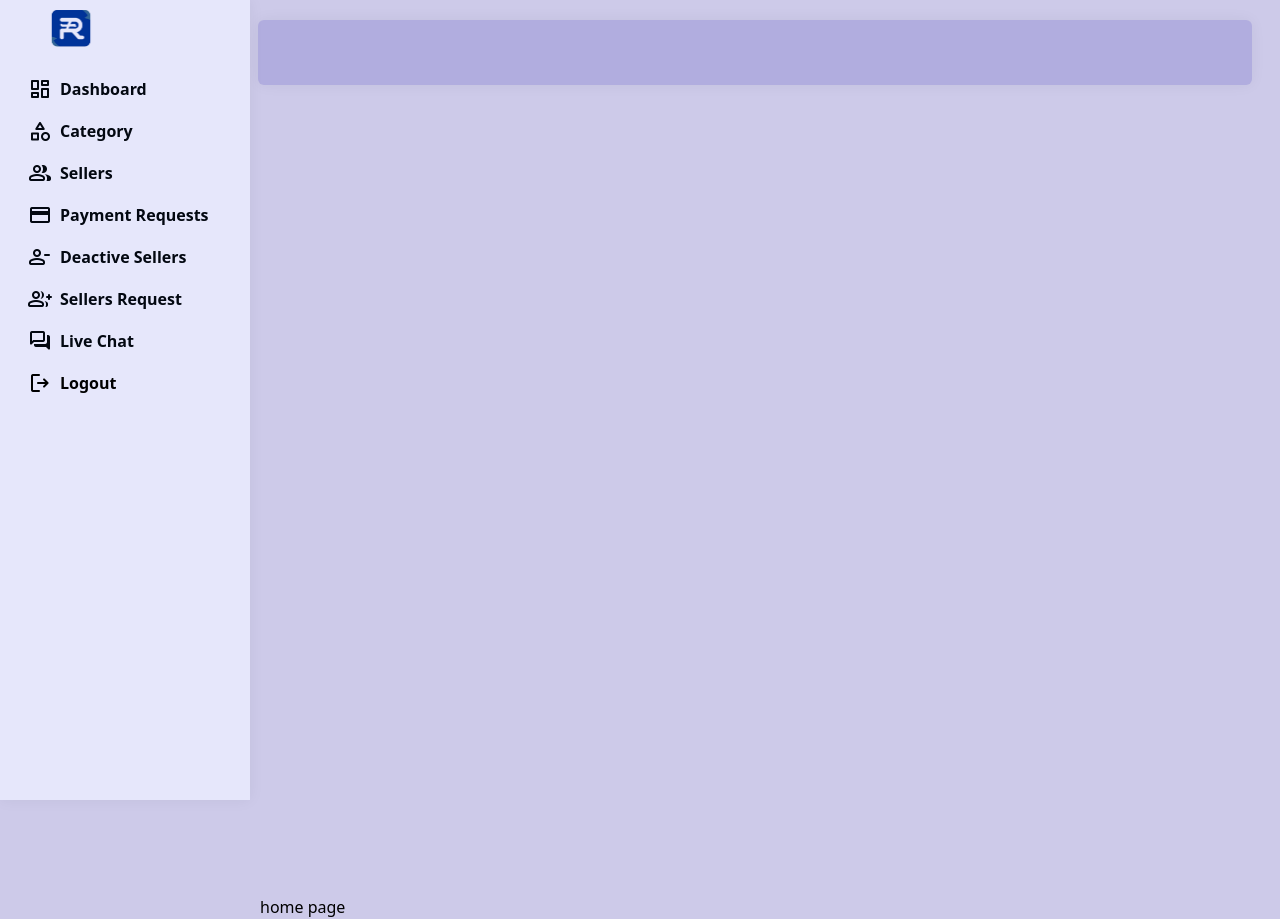
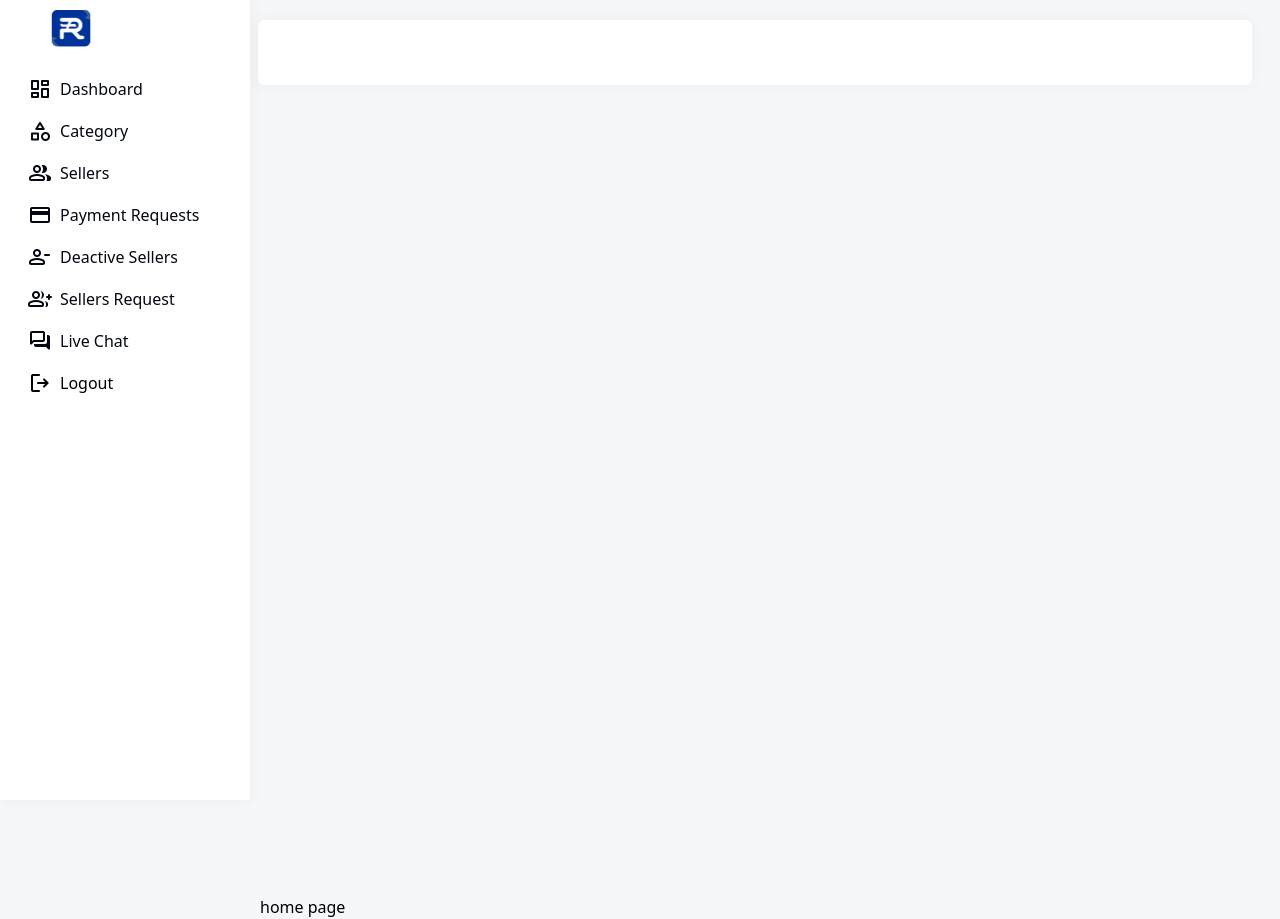
Before and after one commit to wisdommichaels/WizKicks, a React (Vite) app in the folder Client/: page / in a window 1280 px wide. Built offline with nearby package versions, Linux system fonts and the light colour scheme.

Commit message:
code opyimized

```diff
--- a/Client/src/Layout/Header.jsx
+++ b/Client/src/Layout/Header.jsx
@@ -4,7 +4,7 @@ import PropTypes from 'prop-types';
 const Header = ({showSidebar, setShowSidebar}) => {
     return (
         <div className="fixed top-0 left-0 w-full py-5 px-2 lg:px-7 z-40 ">
-            <div className="flex justify-between items-start ml-0 lg:ml-[230px] rounded-md h-[65px] bg-[#b1addf] shadow-[0_0_15px_0_rgb(34_41_47_/_5%)]">
+            <div className="flex justify-between items-start ml-0 lg:ml-[230px] rounded-md h-[65px] bg-[#ffff] shadow-[0_0_15px_0_rgb(34_41_47_/_5%)]">
 
             <div onClick={() => setShowSidebar(!showSidebar)} className="cursor-pointer flex justify-center items-center  w-[40px] h-[40px] bg-indigo-500 shadow-lg hover:shadow-indigo-500/50 rounded-sm lg:hidden ">
             <span className="material-symbols-rounded flex justify-center items-center ">menu</span>
--- a/Client/src/Layout/MainLayout.jsx
+++ b/Client/src/Layout/MainLayout.jsx
@@ -9,7 +9,7 @@ const MainLayout = () => {
   const [showSidebar, setShowSidebar] = useState(false)
 
   return (
-    <div className="bg-[#cdcae9] w-full min-h-screen">
+    <div className="bg-[#f5f7f9] w-full min-h-screen">
       <Header showSidebar={showSidebar} setShowSidebar={setShowSidebar}/>
       <SideBar showSidebar={showSidebar} setShowSidebar={setShowSidebar}/>
      <div className="ml-0 lg:ml-[260px] pt-[95px] transition-all">
--- a/Client/src/Layout/SideBar.jsx
+++ b/Client/src/Layout/SideBar.jsx
@@ -21,7 +21,7 @@ const SideBar = ({showSidebar, setShowSidebar}) => {
 
             </div>
 
-    <div className={`w-[250px] fixed bg-[#e6e7fb] z-50 top-0 h-screen shadow-[0_0_15px_0_rgb(34_41_47_/_5%)] transition-all ${showSidebar ? 'left-0' : '-left-[260px] lg:left-0'}`}>
+    <div className={`w-[250px] fixed bg-[#ffff] z-50 top-0 h-screen shadow-[0_0_15px_0_rgb(34_41_47_/_5%)] transition-all ${showSidebar ? 'left-0' : '-left-[260px] lg:left-0'}`}>
         <div className="h-[70px] flex justify-center items-center">
             <Link to='/' className=" w-[180px] h-[50px]">
                 <img className="w-18" src="/src/assets/REX4-removebg-preview.png" alt="" />
@@ -34,7 +34,7 @@ const SideBar = ({showSidebar, setShowSidebar}) => {
                 allNav.map((n, i) =>
                     <li className="" key={i}>
                 <Link to={n.path} className={`${
-                    pathName === n.path ? `bg-blue-600 shadow-indigo-500/50 text-white duration-500` : 'text-[#030811] font-bold duration-200'} px-[12px] py-[7px] flex justify-start items-center rounded-sm gap-[8px] hover:pl-4 transition-all w-full mb-1`}>
+                    pathName === n.path ? `bg-[#ff8036] hover:bg-[#ff9f6b] shadow-orange-500/50 text-white text-[16px] duration-500` : 'text-[#030811] text-[16px] hover:bg-[#ff9f6b] duration-200'} px-[12px] py-[7px] flex justify-start items-center rounded-sm gap-[8px] hover:pl-4 transition-all w-full mb-1`}>
                    {/* <img src= {n.icon} alt={n.title} width="20" height="20" /> */}
                     <span className="material-symbols-rounded">{n.icon}</span>
                     <span>{n.title}</span>
@@ -43,7 +43,7 @@ const SideBar = ({showSidebar, setShowSidebar}) => {
             }
 
         <li>
-            <button  className="'text-[#030811] font-bold duration-200'} px-[12px] py-[7px] flex justify-start items-center rounded-sm gap-[8px] hover:pl-4 transition-all w-full mb-1">
+            <button  className="'text-[#030811] hover:bg-[#ff9f6b] text-[16px]  duration-200'} px-[12px] py-[7px] flex justify-start items-center rounded-sm gap-[8px] hover:pl-4 transition-all w-full mb-1">
                 <span className="material-symbols-rounded">logout</span>
                 <span>Logout</span>
             </button>
```
